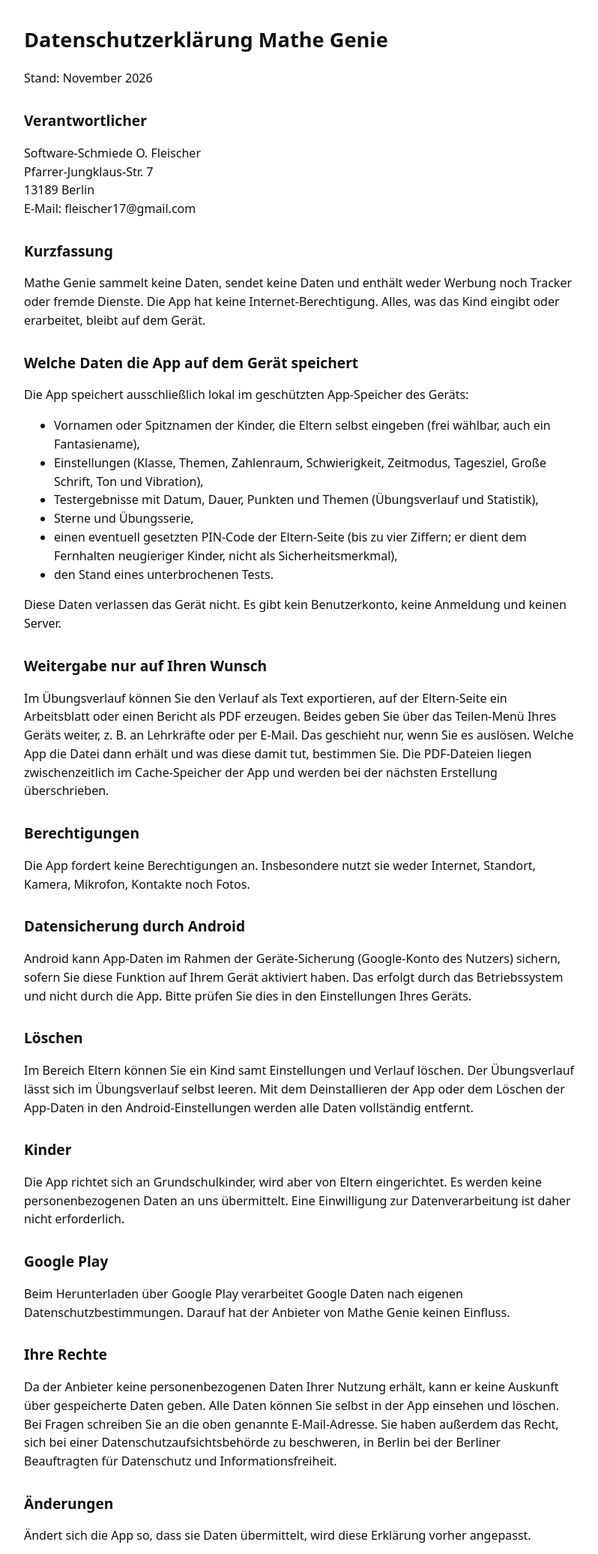
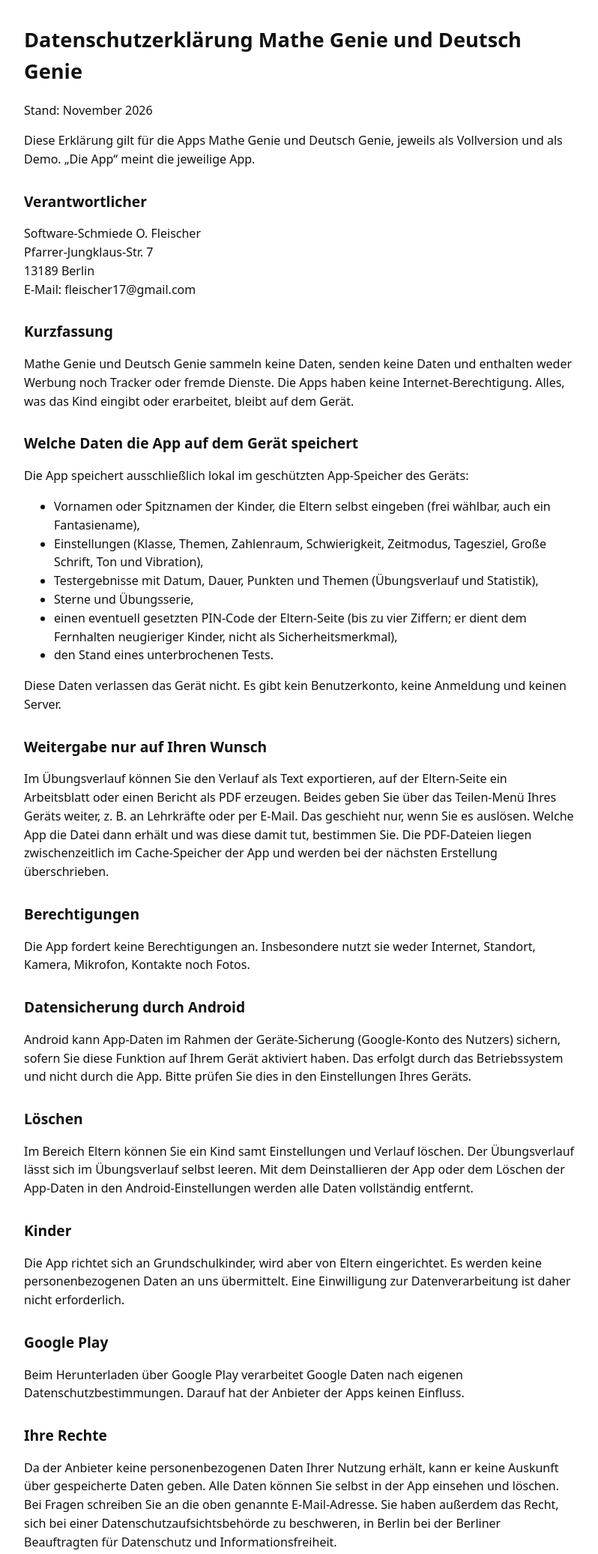
Before and after one commit to fleischer17-lab/lernfreund-datenschutz, a plain HTML site: page datenschutz.html in a window 1280 px wide. Shown: the top 2072 px of the page at 75% size, without its empty margins (240-1038 px from the left). Drawn offline with Linux system fonts and the light colour scheme.

Commit message:
Datenschutzerklärung und Impressum gelten für Mathe Genie und Deutsch Genie
Co-Authored-By: Claude Sonnet 5.5 <noreply@anthropic.com>
Claude-Session: https://claude.ai/code/session_01KK5rNuiaJfSAs1o2A7gZ5q

```diff
--- a/datenschutz.html
+++ b/datenschutz.html
@@ -1,10 +1,11 @@
-<!doctype html><html lang="de"><head><meta charset="utf-8"><meta name="viewport" content="width=device-width,initial-scale=1"><title>Datenschutzerklärung Mathe Genie</title><style>body{font-family:system-ui,sans-serif;max-width:46rem;margin:2rem auto;padding:0 1rem;line-height:1.55;color:#111}h1{font-size:1.7rem}h2{font-size:1.2rem;margin-top:1.8rem}</style></head><body>
-<h1>Datenschutzerklärung Mathe Genie</h1>
+<!doctype html><html lang="de"><head><meta charset="utf-8"><meta name="viewport" content="width=device-width,initial-scale=1"><title>Datenschutzerklärung Mathe Genie und Deutsch Genie</title><style>body{font-family:system-ui,sans-serif;max-width:46rem;margin:2rem auto;padding:0 1rem;line-height:1.55;color:#111}h1{font-size:1.7rem}h2{font-size:1.2rem;margin-top:1.8rem}</style></head><body>
+<h1>Datenschutzerklärung Mathe Genie und Deutsch Genie</h1>
 <p>Stand: November 2026</p>
+<p>Diese Erklärung gilt für die Apps Mathe Genie und Deutsch Genie, jeweils als Vollversion und als Demo. „Die App“ meint die jeweilige App.</p>
 <h2>Verantwortlicher</h2>
 <p>Software-Schmiede O. Fleischer<br>Pfarrer-Jungklaus-Str. 7<br>13189 Berlin<br>E-Mail: fleischer17@gmail.com</p>
 <h2>Kurzfassung</h2>
-<p>Mathe Genie sammelt keine Daten, sendet keine Daten und enthält weder Werbung noch Tracker oder fremde Dienste. Die App hat keine Internet-Berechtigung. Alles, was das Kind eingibt oder erarbeitet, bleibt auf dem Gerät.</p>
+<p>Mathe Genie und Deutsch Genie sammeln keine Daten, senden keine Daten und enthalten weder Werbung noch Tracker oder fremde Dienste. Die Apps haben keine Internet-Berechtigung. Alles, was das Kind eingibt oder erarbeitet, bleibt auf dem Gerät.</p>
 <h2>Welche Daten die App auf dem Gerät speichert</h2>
 <p>Die App speichert ausschließlich lokal im geschützten App-Speicher des Geräts:</p>
 <ul>
@@ -27,7 +28,7 @@
 <h2>Kinder</h2>
 <p>Die App richtet sich an Grundschulkinder, wird aber von Eltern eingerichtet. Es werden keine personenbezogenen Daten an uns übermittelt. Eine Einwilligung zur Datenverarbeitung ist daher nicht erforderlich.</p>
 <h2>Google Play</h2>
-<p>Beim Herunterladen über Google Play verarbeitet Google Daten nach eigenen Datenschutzbestimmungen. Darauf hat der Anbieter von Mathe Genie keinen Einfluss.</p>
+<p>Beim Herunterladen über Google Play verarbeitet Google Daten nach eigenen Datenschutzbestimmungen. Darauf hat der Anbieter der Apps keinen Einfluss.</p>
 <h2>Ihre Rechte</h2>
 <p>Da der Anbieter keine personenbezogenen Daten Ihrer Nutzung erhält, kann er keine Auskunft über gespeicherte Daten geben. Alle Daten können Sie selbst in der App einsehen und löschen. Bei Fragen schreiben Sie an die oben genannte E-Mail-Adresse. Sie haben außerdem das Recht, sich bei einer Datenschutzaufsichtsbehörde zu beschweren, in Berlin bei der Berliner Beauftragten für Datenschutz und Informationsfreiheit.</p>
 <h2>Änderungen</h2>
```
Also changed, not shown: index.html (+3 -3 lines).
